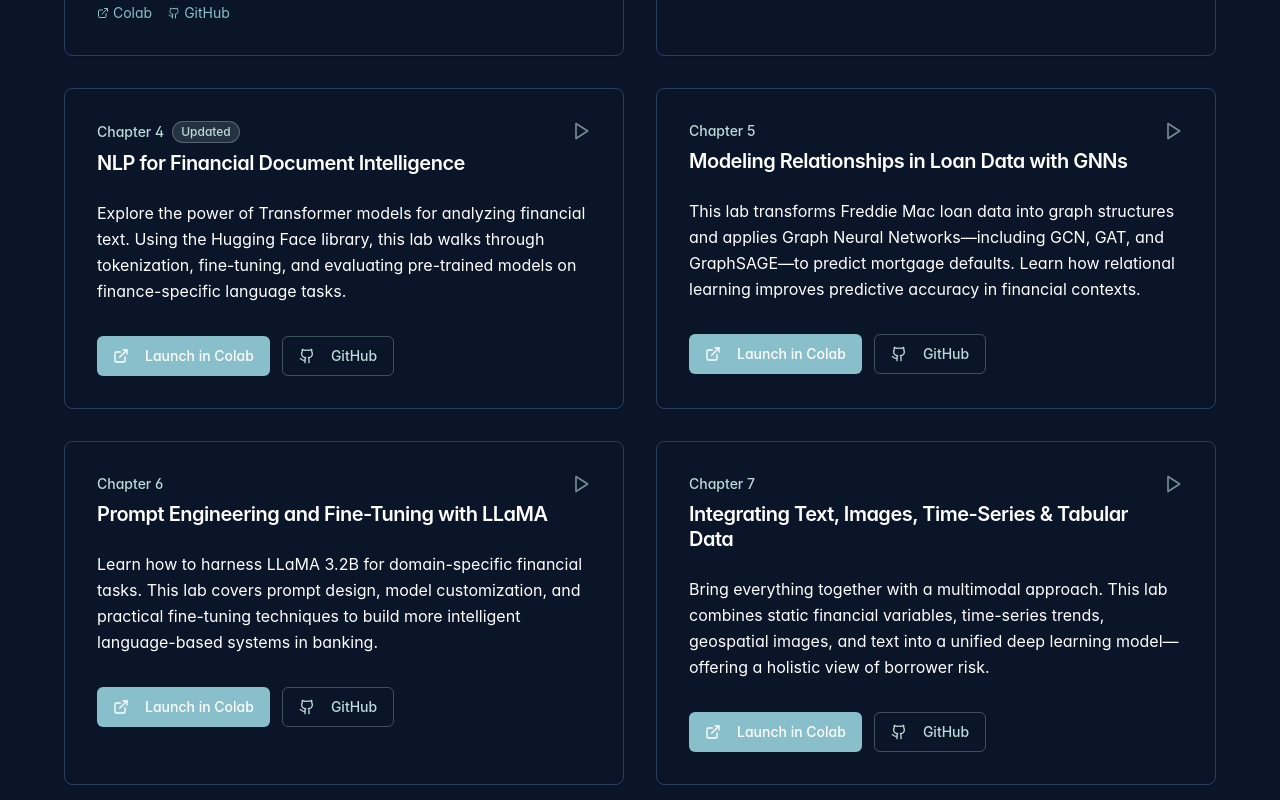
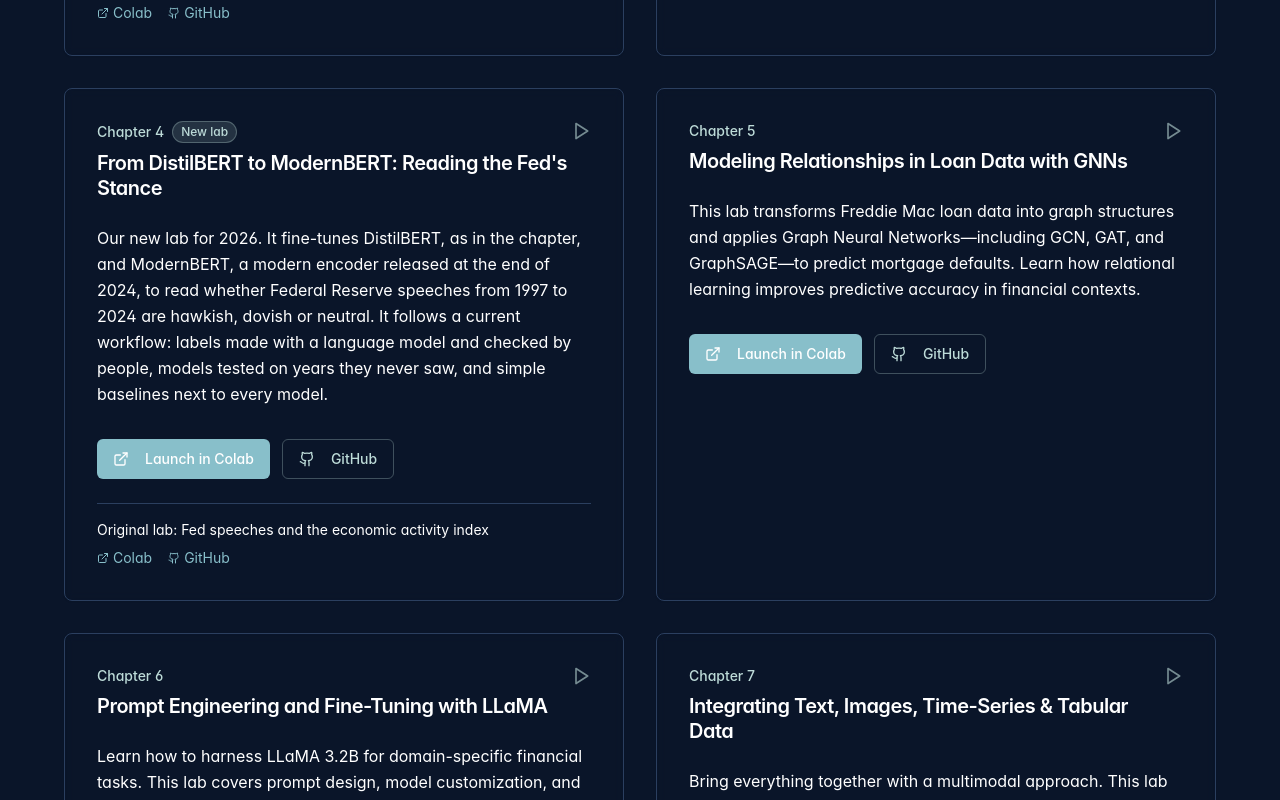
Before and after one commit to Banking-Analytics-Lab/deep-learning-in-banking-book-web, a Next.js app: page /labs in a window 1280 px wide. Shown: the part 820-1620 px from the top of the page. Built offline with nearby package versions, Linux system fonts and the light colour scheme.

Commit message:
Labs page: new Chapter 4 lab (DistilBERT to ModernBERT, Fed stance), link to the original lab
The Chapter 4 card shows the new lab with a "New lab" badge and links to the original lab below its buttons.

```diff
--- a/components/labs-content.tsx
+++ b/components/labs-content.tsx
@@ -43,12 +43,17 @@ const labs: Lab[] = [
   },
   {
     chapter: "Chapter 4",
-    badge: "Updated",
-    title: "NLP for Financial Document Intelligence",
+    badge: "New lab",
+    title: "From DistilBERT to ModernBERT: Reading the Fed's Stance",
     description:
-      "Explore the power of Transformer models for analyzing financial text. Using the Hugging Face library, this lab walks through tokenization, fine-tuning, and evaluating pre-trained models on finance-specific language tasks.",
-    colab: "https://colab.research.google.com/github/Banking-Analytics-Lab/DLinBankingBook/blob/main/Labs/TextBook_Lab_Chap4_Textual_Data.ipynb",
-    github: "https://github.com/Banking-Analytics-Lab/DLinBankingBook/blob/main/Labs/TextBook_Lab_Chap4_Textual_Data.ipynb",
+      "Our new lab for 2026. It fine-tunes DistilBERT, as in the chapter, and ModernBERT, a modern encoder released at the end of 2024, to read whether Federal Reserve speeches from 1997 to 2024 are hawkish, dovish or neutral. It follows a current workflow: labels made with a language model and checked by people, models tested on years they never saw, and simple baselines next to every model.",
+    colab: "https://colab.research.google.com/github/Banking-Analytics-Lab/DLinBankingBook/blob/main/Labs/TextBook_Lab_Chap4_Fed_Stance.ipynb",
+    github: "https://github.com/Banking-Analytics-Lab/DLinBankingBook/blob/main/Labs/TextBook_Lab_Chap4_Fed_Stance.ipynb",
+    alternate: {
+      label: "Original lab: Fed speeches and the economic activity index",
+      colab: "https://colab.research.google.com/github/Banking-Analytics-Lab/DLinBankingBook/blob/main/Labs/TextBook_Lab_Chap4_Textual_Data.ipynb",
+      github: "https://github.com/Banking-Analytics-Lab/DLinBankingBook/blob/main/Labs/TextBook_Lab_Chap4_Textual_Data.ipynb",
+    },
   },
   {
     chapter: "Chapter 5",
```
